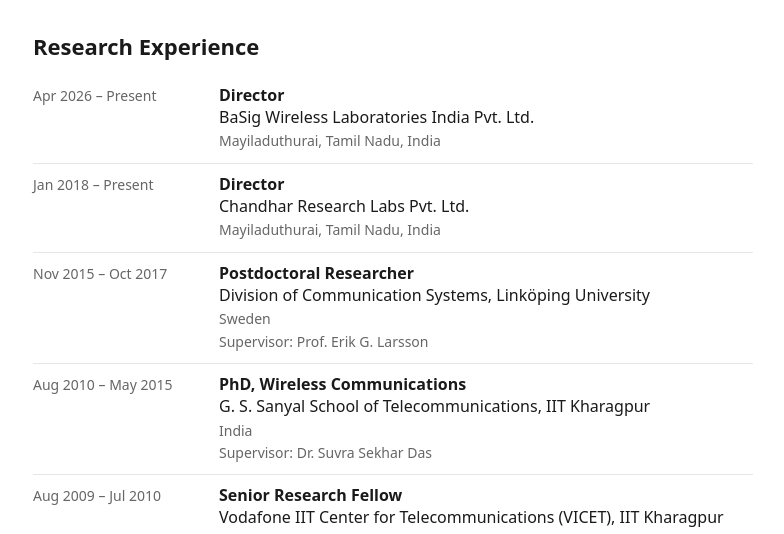
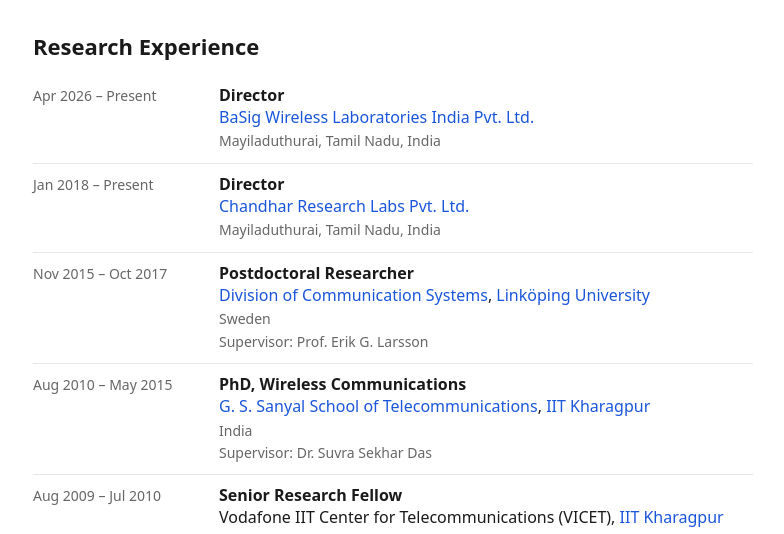
Before and after one commit to basigwireless/bio, a plain HTML site: page index.html in a window 1280 px wide. Shown: the part 260-794 px from the top of the page, without its empty margins (247-1031 px from the left). Drawn offline with Linux system fonts and the light colour scheme.

Commit message:
Link organisations under Research Experience
Co-Authored-By: Claude Opus 5.5 <noreply@anthropic.com>
Claude-Session: https://claude.ai/code/session_014LqBnrfnh8eS37LXrNDMRq

```diff
--- a/index.html
+++ b/index.html
@@ -45,7 +45,7 @@ ul{list-style:none;margin:0;padding:0}
 .timeline li{display:grid;grid-template-columns:170px minmax(0,1fr);gap:16px}
 .tl-date,.event-date{color:var(--muted);font-size:14px;white-space:nowrap}
 .tl-body h3{font-size:16px;font-weight:600}
-.tl-org a{color:inherit}
+
 .tl-loc,.tl-note{font-size:14px;color:var(--muted)}
 
 .grid .card{display:block;padding:8px 0;color:inherit}
@@ -111,19 +111,19 @@ footer{margin-top:48px;padding-top:16px;border-top:1px solid var(--line);font-si
 <section id="experience">
   <h2>Research Experience</h2>
   <ul class="timeline"><li><div class="tl-date">Apr 2026 – Present</div><div class="tl-body">
-<h3>Director</h3><div class="tl-org"><a href="https://www.basigwireless.com/" target="_blank" rel="noopener">BaSig Wireless Laboratories India Pvt. Ltd.</a></div><div class="tl-loc">Mayiladuthurai, Tamil Nadu, India</div>
+<h3>Director</h3><div class="tl-org"><a href="https://basigwireless.com/" target="_blank" rel="noopener">BaSig Wireless Laboratories India Pvt. Ltd.</a></div><div class="tl-loc">Mayiladuthurai, Tamil Nadu, India</div>
 </div></li>
 <li><div class="tl-date">Jan 2018 – Present</div><div class="tl-body">
-<h3>Director</h3><div class="tl-org">Chandhar Research Labs Pvt. Ltd.</div><div class="tl-loc">Mayiladuthurai, Tamil Nadu, India</div>
+<h3>Director</h3><div class="tl-org"><a href="https://www.chandhar-labs.com/" target="_blank" rel="noopener">Chandhar Research Labs Pvt. Ltd.</a></div><div class="tl-loc">Mayiladuthurai, Tamil Nadu, India</div>
 </div></li>
 <li><div class="tl-date">Nov 2015 – Oct 2017</div><div class="tl-body">
-<h3>Postdoctoral Researcher</h3><div class="tl-org"><a href="https://liu.se/en/organisation/liu/isy/ks" target="_blank" rel="noopener">Division of Communication Systems, Linköping University</a></div><div class="tl-loc">Sweden</div>
+<h3>Postdoctoral Researcher</h3><div class="tl-org"><a href="https://liu.se/en/organisation/liu/isy/ks" target="_blank" rel="noopener">Division of Communication Systems</a>, <a href="https://liu.se/en" target="_blank" rel="noopener">Linköping University</a></div><div class="tl-loc">Sweden</div>
 <div class="tl-note">Supervisor: Prof. Erik G. Larsson</div></div></li>
 <li><div class="tl-date">Aug 2010 – May 2015</div><div class="tl-body">
-<h3>PhD, Wireless Communications</h3><div class="tl-org"><a href="http://www.iitkgp.ac.in/department/GS" target="_blank" rel="noopener">G. S. Sanyal School of Telecommunications, IIT Kharagpur</a></div><div class="tl-loc">India</div>
+<h3>PhD, Wireless Communications</h3><div class="tl-org"><a href="http://www.iitkgp.ac.in/department/GS" target="_blank" rel="noopener">G. S. Sanyal School of Telecommunications</a>, <a href="https://www.iitkgp.ac.in/" target="_blank" rel="noopener">IIT Kharagpur</a></div><div class="tl-loc">India</div>
 <div class="tl-note">Supervisor: Dr. Suvra Sekhar Das</div></div></li>
 <li><div class="tl-date">Aug 2009 – Jul 2010</div><div class="tl-body">
-<h3>Senior Research Fellow</h3><div class="tl-org">Vodafone IIT Center for Telecommunications (VICET), IIT Kharagpur</div><div class="tl-loc">India</div>
+<h3>Senior Research Fellow</h3><div class="tl-org">Vodafone IIT Center for Telecommunications (VICET), <a href="https://www.iitkgp.ac.in/" target="_blank" rel="noopener">IIT Kharagpur</a></div><div class="tl-loc">India</div>
 </div></li></ul>
 </section>
 
```
